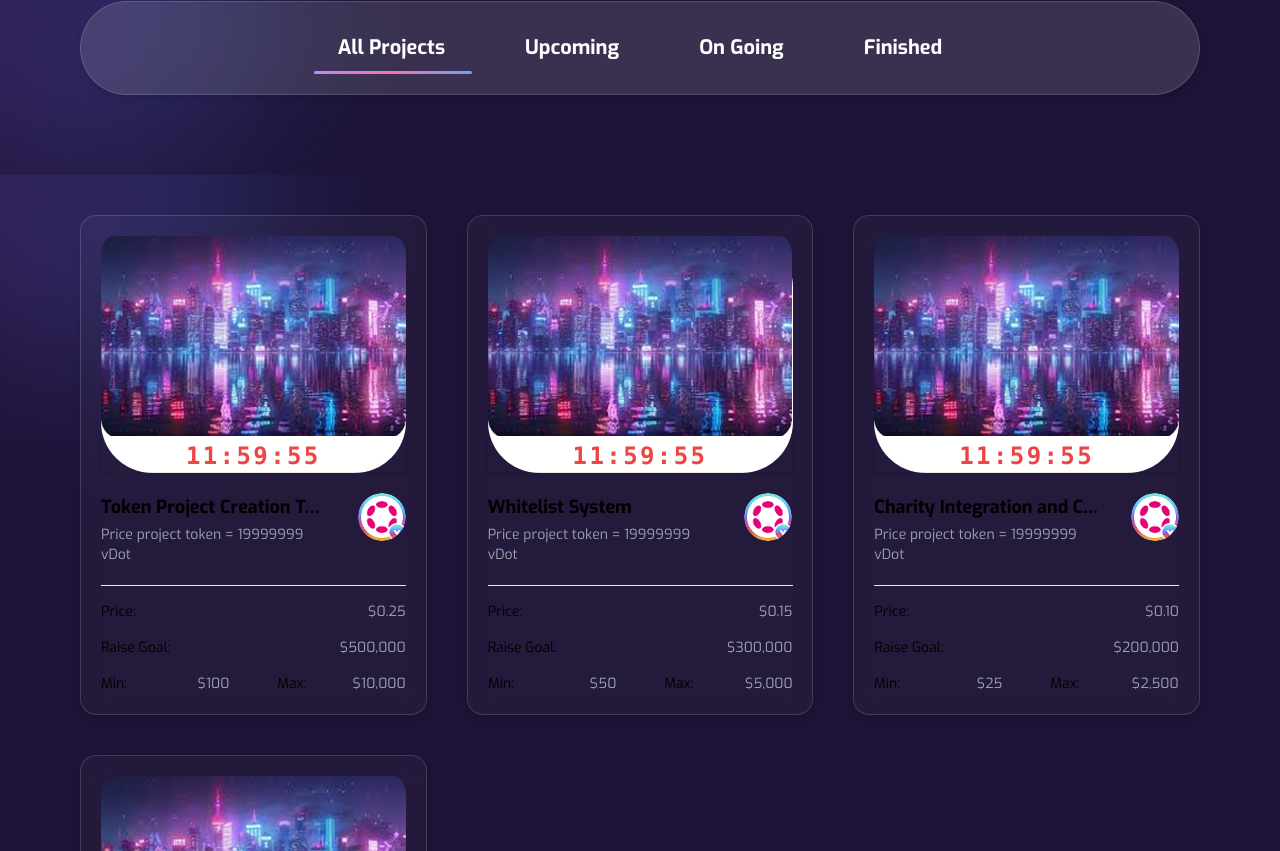
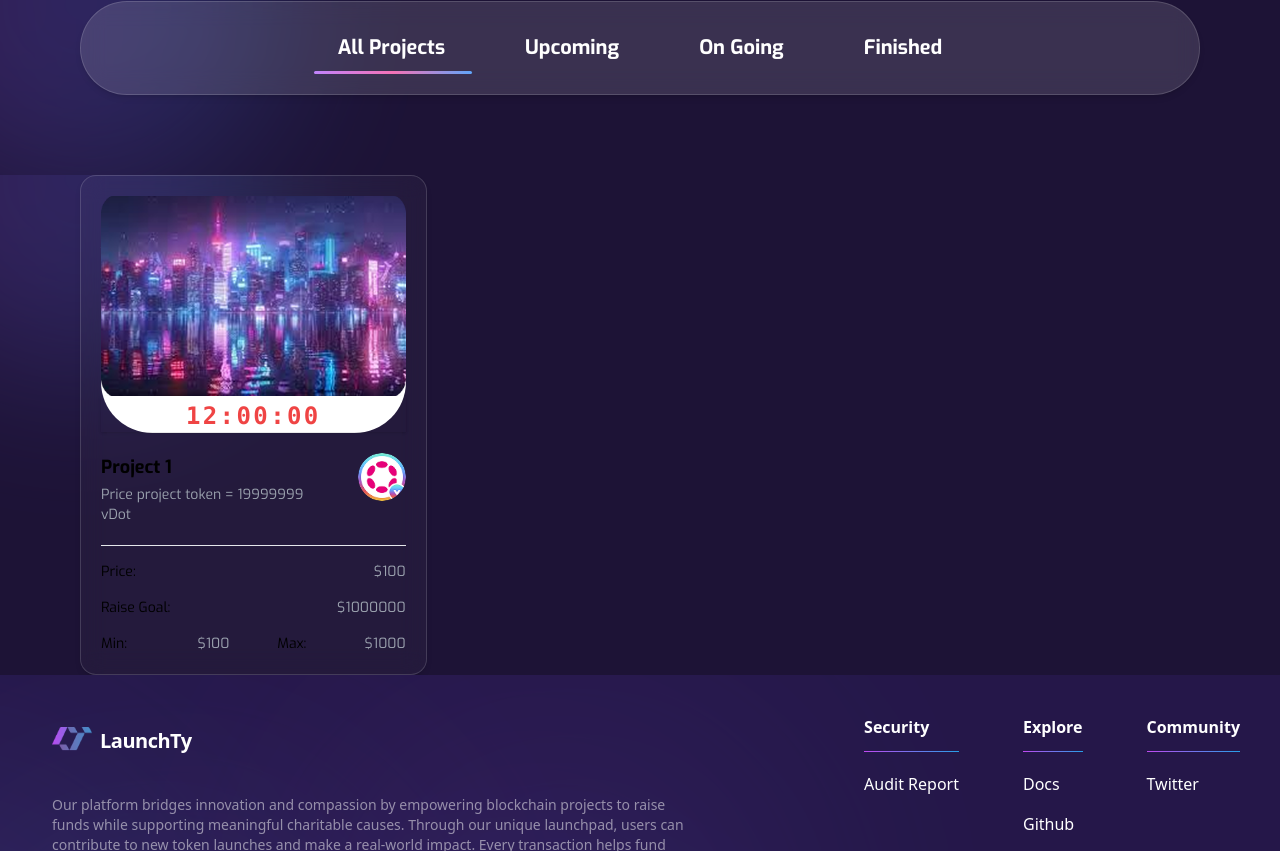
Before and after one commit to LaunchTy/LaunchTy-FE, a Next.js app: page /launchpad/explore-project in a window 1280 px wide. Shown: the part 569-1420 px from the top of the page. Built offline with nearby package versions, Linux system fonts and the light colour scheme.

Commit message:
chore(): update component to resuable

```diff
--- a/src/app/launchpad/explore-project/page.tsx
+++ b/src/app/launchpad/explore-project/page.tsx
@@ -1,14 +1,48 @@
-import React from 'react'
+'use client'
+import React, { useState } from 'react'
 import ExploreProject from '@/components/Launchpad/Explore-section/ExploreProject'
 import NavBar from '@/components/Launchpad/Explore-section/NavBar'
 import ProjectSection from '@/components/Launchpad/Explore-section/ProjectSection'
-
+const navItems = [
+	{ id: 'all', label: 'All Projects' },
+	{ id: 'upcoming', label: 'Upcoming' },
+	{ id: 'ongoing', label: 'On Going' },
+	{ id: 'finished', label: 'Finished' },
+  ]
+  const projects = [
+	{
+	  id: '1',
+	  title: 'Project 1',
+	  image: '/Project.png',
+	  logo: '/ProjectLogo.png',
+	  price: '100',
+	  raiseGoal: '1000000',
+	  min: '100',
+	  max: '1000',
+	  timeLeft: '12:00:00' // optional
+	},
+	// ... more projects
+  ]
 const ExploreProjectPage = () => {
+	const [activeTab, setActiveTab] = useState('all')
 	return (
 		<div className="min-h-screen font-exo">
-			<ExploreProject />
-			<NavBar />
-			<ProjectSection />
+			<ExploreProject
+			title="Explore Projects"
+			backgroundImage="/Explore.svg"
+			searchPlaceholder="Search projects..." // optional
+			/>
+			<NavBar
+			navItems={navItems}
+			activeTab={activeTab}
+			onTabChange={setActiveTab}
+			/>
+			<ProjectSection
+			projects={projects}
+			showCountdown={true}
+			countdownDuration={24} // optional, defaults to 12 hours
+			className="custom-class" // optional
+			/>
 		</div>
 	)
 }
--- a/src/components/Launchpad/Explore-section/ExploreProject.tsx
+++ b/src/components/Launchpad/Explore-section/ExploreProject.tsx
@@ -1,13 +1,27 @@
+'use client'
 import React from 'react'
-import Image from 'next/image'
 
-const ExploreProject = () => {
+
+interface ExploreProjectProps {
+  title: string
+  backgroundImage: string
+  searchPlaceholder?: string
+}
+
+const ExploreProject = ({
+  title,
+  backgroundImage,
+  searchPlaceholder = "Search projects..."
+}: ExploreProjectProps) => {
   return (
-    <div className="w-full relative min-h-[300px] bg-cover bg-center bg-no-repeat mt-44" style={{ backgroundImage: 'url("/Explore.svg")' }}>
+    <div
+      className="w-full relative min-h-[300px] bg-cover bg-center bg-no-repeat mt-44"
+      style={{ backgroundImage: `url("${backgroundImage}")` }}
+    >
       <div className="relative z-10 flex items-center justify-between px-16 py-32">
         {/* Left Side - Title */}
         <div className="flex-1">
-          <h1 className="text-4xl font-bold text-white pl-10">Explore Projects</h1>
+          <h1 className="text-4xl font-bold text-white pl-10">{title}</h1>
         </div>
 
         {/* Right Side - Search */}
@@ -16,7 +30,7 @@ const ExploreProject = () => {
             <div className="relative">
               <input
                 type="text"
-                placeholder="Search projects..."
+                placeholder={searchPlaceholder}
                 className="w-full px-6 py-4 rounded-full bg-[#1A1A1A]/80 backdrop-blur-sm border border-[#2A2A2A] text-white placeholder-gray-400 focus:outline-none focus:border-[#8132a2] transition-all duration-300"
               />
               <div className="absolute right-6 top-1/2 -translate-y-1/2">
--- a/src/components/Launchpad/Explore-section/NavBar.tsx
+++ b/src/components/Launchpad/Explore-section/NavBar.tsx
@@ -1,5 +1,5 @@
 'use client'
-import { useEffect, useState, useRef } from 'react'
+import { useEffect, useRef, useState } from 'react'
 import {
 	motion,
 	useScroll,
@@ -8,10 +8,16 @@ import {
 	useSpring,
 } from 'framer-motion'
 
-const NavBar = () => {
+export type NavBarProps = {
+	navItems: { id: string; label: string }[]
+	activeTab: string
+	onTabChange: (tabId: string) => void
+	className?: string
+}
+
+const NavBar = ({ navItems, activeTab, onTabChange, className = '' }: NavBarProps) => {
 	const sectionRef = useRef<HTMLElement>(null)
 	const [mousePosition, setMousePosition] = useState({ x: 0, y: 0 })
-	const [activeTab, setActiveTab] = useState('all')
 	const mouseX = useMotionValue(0)
 	const mouseY = useMotionValue(0)
 	const [underlineStyle, setUnderlineStyle] = useState({ left: 0, width: 0 })
@@ -55,13 +61,6 @@ const NavBar = () => {
 		return () => window.removeEventListener('mousemove', handleMouseMove)
 	}, [mouseX, mouseY])
 
-	const navItems = [
-		{ id: 'all', label: 'All Projects' },
-		{ id: 'upcoming', label: 'Upcoming' },
-		{ id: 'ongoing', label: 'On Going' },
-		{ id: 'finished', label: 'Finished' },
-	]
-
 	useEffect(() => {
 		const activeIdx = navItems.findIndex(item => item.id === activeTab)
 		if (tabRefs.current[activeIdx]) {
@@ -71,12 +70,12 @@ const NavBar = () => {
 				width: node.offsetWidth,
 			})
 		}
-	}, [activeTab])
+	}, [activeTab, navItems])
 
 	return (
 		<section
 			ref={sectionRef}
-			className="p-20 font-exo relative overflow-hidden min-h-auto"
+			className={`p-20 font-exo relative overflow-hidden min-h-auto ${className}`}
 		>
 			<motion.div
 				className="absolute w-[400px] h-[400px] rounded-full bg-gradient-to-r from-purple-500/30 to-blue-500/30 blur-[80px] opacity-70 pointer-events-none z-10"
@@ -95,7 +94,7 @@ const NavBar = () => {
 							<button
 								key={item.id}
 								ref={el => { tabRefs.current[idx] = el; }}
-								onClick={() => setActiveTab(item.id)}
+								onClick={() => onTabChange(item.id)}
 								className={`px-6 py-3 rounded-lg transition-all duration-300 text-white text-xl font-bold bg-transparent ${
 									activeTab === item.id
 										? 'text-white'
--- a/src/components/Launchpad/Explore-section/ProjectSection.tsx
+++ b/src/components/Launchpad/Explore-section/ProjectSection.tsx
@@ -7,11 +7,33 @@ import {
 	useMotionValue,
 	useSpring,
 } from 'framer-motion'
-import { features } from '@/constants/utils'
 import Image from 'next/image'
-// import AnimatedBlobs from '../UI/background/AnimatedBlobs'
 
-const ProjectSection = () => {
+interface Project {
+	id: string
+	title: string
+	image: string
+	logo: string
+	price: string
+	raiseGoal: string
+	min: string
+	max: string
+	timeLeft?: string
+}
+
+interface ProjectSectionProps {
+	projects: Project[]
+	className?: string
+	showCountdown?: boolean
+	countdownDuration?: number // in hours
+}
+
+const ProjectSection = ({
+	projects,
+	className = '',
+	showCountdown = true,
+	countdownDuration = 12
+}: ProjectSectionProps) => {
 	const sectionRef = useRef<HTMLElement>(null)
 	const [mousePosition, setMousePosition] = useState({ x: 0, y: 0 })
 	const mouseX = useMotionValue(0)
@@ -20,7 +42,6 @@ const ProjectSection = () => {
 	const smoothX = useSpring(mouseX, { damping: 50, stiffness: 300 })
 	const smoothY = useSpring(mouseY, { damping: 50, stiffness: 300 })
 
-	// Scroll animation setup
 	const { scrollYProgress } = useScroll({
 		target: sectionRef,
 		offset: ['start end', 'end start'],
@@ -33,7 +54,6 @@ const ProjectSection = () => {
 	)
 
 	const opacity = useTransform(scrollYProgress, [0, 0.2], [0, 1])
-
 	const scale = useTransform(scrollYProgress, [0, 0.2], [0.8, 1])
 
 	const [timeLeft, setTimeLeft] = useState('12:00:04')
@@ -58,9 +78,10 @@ const ProjectSection = () => {
 	}, [mouseX, mouseY])
 
 	useEffect(() => {
-		// Example: countdown from 12 hours
+		if (!showCountdown) return
+
 		const end = new Date()
-		end.setHours(end.getHours() + 12)
+		end.setHours(end.getHours() + countdownDuration)
 
 		const interval = setInterval(() => {
 			const now = new Date()
@@ -77,12 +98,12 @@ const ProjectSection = () => {
 		}, 1000)
 
 		return () => clearInterval(interval)
-	}, [])
+	}, [showCountdown, countdownDuration])
 
 	return (
 		<section
 			ref={sectionRef}
-			className="px-20 font-exo relative overflow-hidden min-h-auto"
+			className={`px-20 font-exo relative overflow-hidden min-h-auto ${className}`}
 		>
 			<motion.div
 				className="absolute w-[400px] h-[400px] rounded-full bg-gradient-to-r from-purple-500/30 to-blue-500/30 blur-[80px] opacity-70 pointer-events-none z-10"
@@ -95,18 +116,10 @@ const ProjectSection = () => {
 			/>
 
 			<div className="w-full flex flex-col items-center justify-center gap-10 z-20 relative">
-				<motion.span
-					initial={{ opacity: 0, y: -20 }}
-					animate={{ opacity: 1, y: 0 }}
-					transition={{ duration: 1 }}
-					className="text-[45px] font-bold"
-				>
-				</motion.span>
-
 				<div className="grid grid-cols-1 md:grid-cols-3 gap-10 w-full max-w-full">
-					{features.map((feature, index) => (
+					{projects.map((project, index) => (
 						<motion.div
-							key={index}
+							key={project.id}
 							initial={{ opacity: 0, y: 20 }}
 							whileInView={{ opacity: 1, y: 0 }}
 							transition={{
@@ -126,28 +139,31 @@ const ProjectSection = () => {
 							<div className='relative w-full h-[240px] rounded-[3.2rem] bg-white '>
 								<div className="relative w-full h-[200px] rounded-tr-xl rounded-tl-xl overflow-hidden">
 									<Image
-										src={feature.image}
-										alt={feature.title}
+										src={project.image}
+										alt={project.title}
 										fill
 										className="object-cover"
 									/>
 								</div>
-								<div className=" shadow flex items-center justify-center pt-1">
-									<span className="font-mono font-bold text-red-500 tracking-widest text-2xl">{timeLeft}</span>
-								</div>
-
+								{showCountdown && (
+									<div className="shadow flex items-center justify-center pt-1">
+										<span className="font-mono font-bold text-red-500 tracking-widest text-2xl">
+											{project.timeLeft || timeLeft}
+										</span>
+									</div>
+								)}
 							</div>
 							{/* Project Name and Logo */}
 							<div className="flex items-start justify-between py-5 border-b">
 								<div className="flex flex-col w-3/4">
-									<h4 className="text-lg font-bold mb-1 truncate" title={feature.title}>
-										{feature.title}
+									<h4 className="text-lg font-bold mb-1 truncate" title={project.title}>
+										{project.title}
 									</h4>
 									<div className="text-sm text-gray-400">Price project token = 19999999 vDot</div>
 								</div>
 								<div className="relative w-12 h-12 rounded-full overflow-hidden">
 									<Image
-										src={feature.logo}
+										src={project.logo}
 										alt="Project Logo"
 										fill
 										className="object-cover"
@@ -163,16 +179,16 @@ const ProjectSection = () => {
 									<p className="text-sm text-start">Raise Goal:</p>
 									<div className="flex justify-between text-sm">
 										<span>Min:</span>
-										<span className="text-gray-400">${feature.min || '0'}</span>
+										<span className="text-gray-400">${project.min || '0'}</span>
 									</div>
 								</div>
 								{/* Right column: values */}
 								<div className="flex flex-col gap-4 text-left pl-2">
-									<p className="text-sm text-gray-400 text-end">${feature.price || '0.00'}</p>
-									<p className="text-sm text-gray-400 text-end">${feature.raiseGoal || '0'}</p>
+									<p className="text-sm text-gray-400 text-end">${project.price || '0.00'}</p>
+									<p className="text-sm text-gray-400 text-end">${project.raiseGoal || '0'}</p>
 									<div className="flex justify-between text-sm">
 										<span>Max:</span>
-										<span className="text-gray-400">${feature.max || '0'}</span>
+										<span className="text-gray-400">${project.max || '0'}</span>
 									</div>
 								</div>
 							</div>
```
